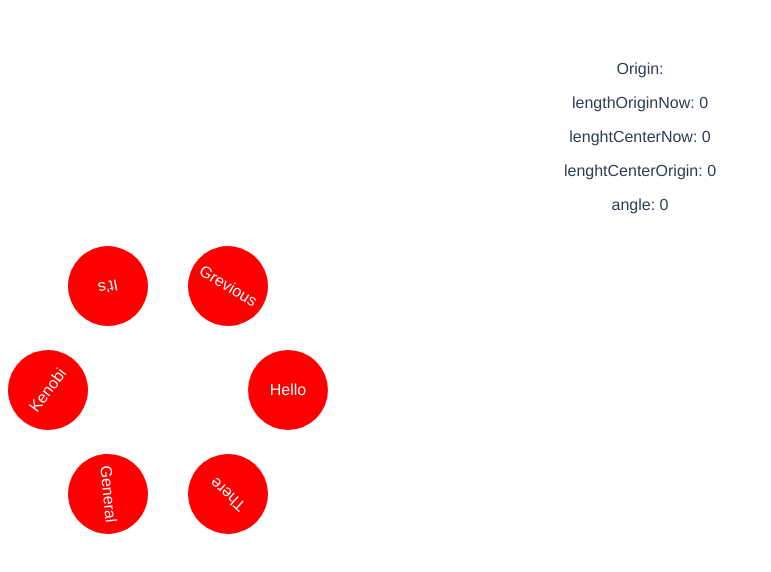
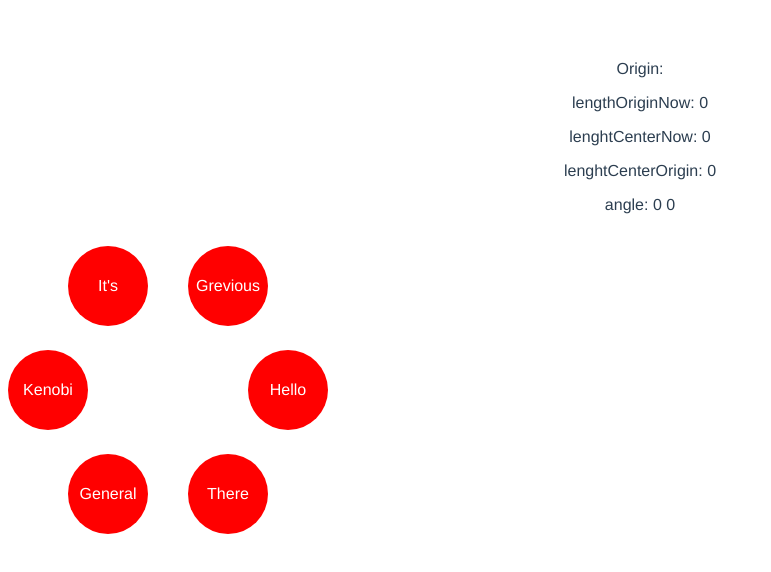
Before and after one commit to Kapcash/vue-spin-wheel, a Vue app: page / in a window 1280 px wide. Shown: the top 572 px of the page, without its empty margins (0-771 px from the left). Built offline with nearby package versions, Linux system fonts and the light colour scheme.

Commit message:
fix: angles all in radian

```diff
--- a/src/components/HelloWorld.vue
+++ b/src/components/HelloWorld.vue
@@ -4,7 +4,7 @@
     <p>lengthOriginNow: {{ lenghtOriginNow }}</p>
     <p>lenghtCenterNow: {{ lenghtCenterNow }}</p>
     <p>lenghtCenterOrigin: {{ lenghtCenterOrigin }}</p>
-    <p>angle: {{ angle }}</p>
+    <p>angle: {{angle}} {{ (angle * 180) / Math.PI }}</p>
     <div
       class="spinner"
       ref="spinner"
@@ -23,7 +23,7 @@
         :key="item.value"
         class="item"
         :style="{
-          transform: `rotate(${item.rot1}deg) translate(${
+          transform: `rotate(${item.rot1}rad) translate(${
             item.translate
           }em) rotate(${-item.rot1 - angle}rad)`,
           width: `${itemSize}em`,
@@ -38,7 +38,7 @@
 </template>
 
 <script lang="ts">
-import { Component, Prop, Vue } from "vue-property-decorator";
+import { Component, Prop, Vue } from 'vue-property-decorator';
 
 interface Point {
   x: number;
@@ -56,7 +56,6 @@ export default class HelloWorld extends Vue {
   private origin: Point | null = null;
   private angle: number = 0;
   private t: any[] = [];
-  private hDiff: number = 0;
   private spinnerCenter: Point = { x: 0, y: 0 };
 
   private lenghtCenterOrigin: number = 0;
@@ -65,15 +64,16 @@ export default class HelloWorld extends Vue {
 
   mounted() {
     const initialAngle = 360 / this.items.length;
+    const spinnerRef: HTMLElement = this.$refs.spinner as HTMLElement;
     let rot = 0;
     this.spinnerCenter = {
-      x: this.$refs.spinner.offsetLeft + this.$refs.spinner.offsetWidth / 2,
-      y: this.$refs.spinner.offsetTop + this.$refs.spinner.offsetHeight / 2
+      x: spinnerRef.offsetLeft + spinnerRef.offsetWidth / 2,
+      y: spinnerRef.offsetTop + spinnerRef.offsetHeight / 2
     };
     this.t = this.items.map(item => {
       const i = {
         value: item,
-        rot1: rot,
+        rot1: rot * (Math.PI / 180),
         translate: this.circleSize / 2 - this.itemSize / 2
       };
       rot += initialAngle;
@@ -90,22 +90,16 @@ export default class HelloWorld extends Vue {
         this.origin,
         this.spinnerCenter
       );
-      this.lenghtCenterNow = this.computeLenght(
-        currentPoint,
-        this.spinnerCenter
-      );
-      const newHDiff = -(this.origin.y - evt.clientY);
-      // this.angle = (this.angle + (newHDiff - this.hDiff)) % 360;
-      // this.hDiff = newHDiff;
-      this.angle = Math.acos(
+      this.lenghtCenterNow = this.computeLenght(currentPoint, this.spinnerCenter);
+      let newAngle = Math.acos(
         (Math.pow(this.lenghtCenterOrigin, 2) +
           Math.pow(this.lenghtCenterNow, 2) -
           Math.pow(this.lenghtOriginNow, 2)) /
           (2 * this.lenghtCenterOrigin * this.lenghtCenterNow)
       );
+      this.angle = newAngle;
     } else {
       this.origin = null;
-      this.hDiff = 0;
     }
   }
 
```
